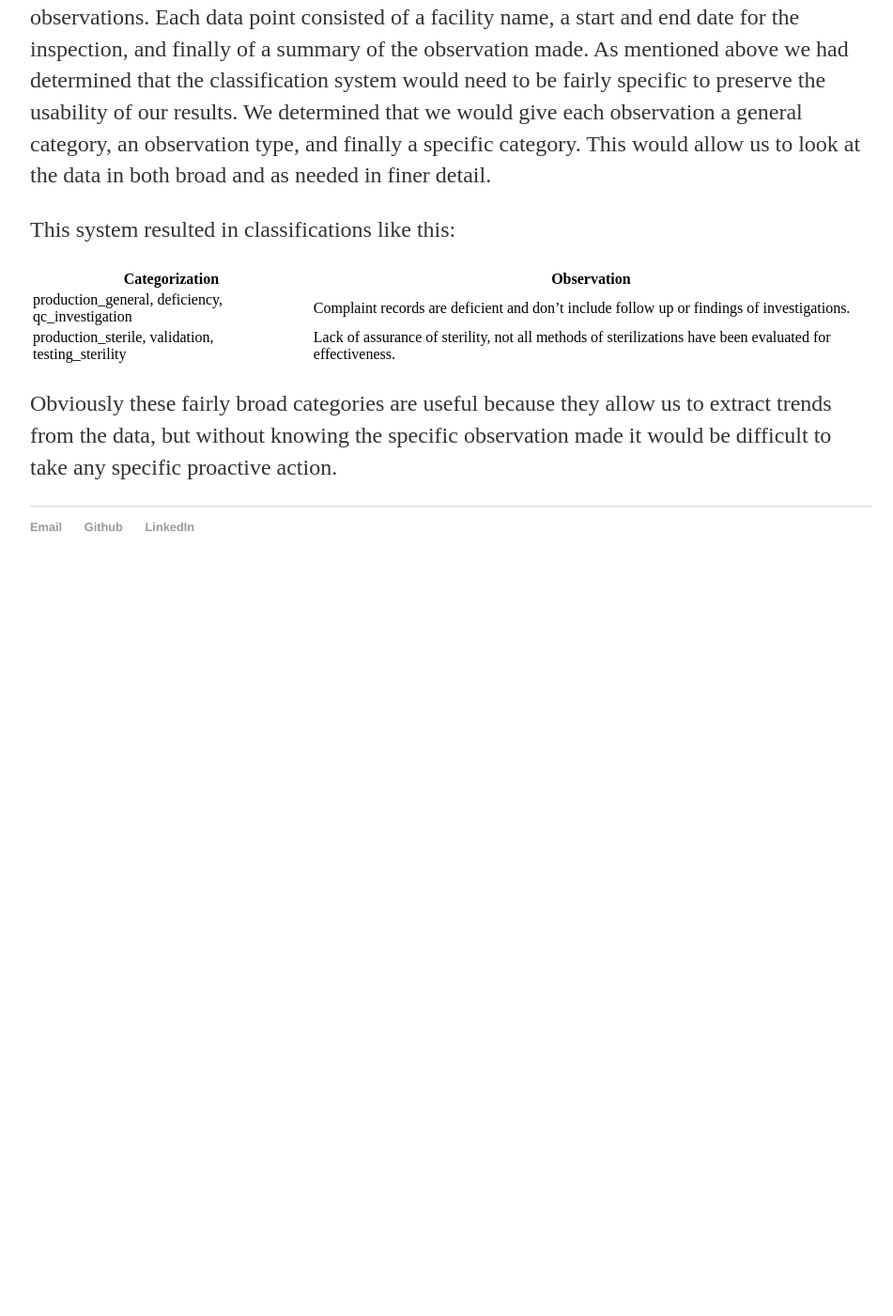
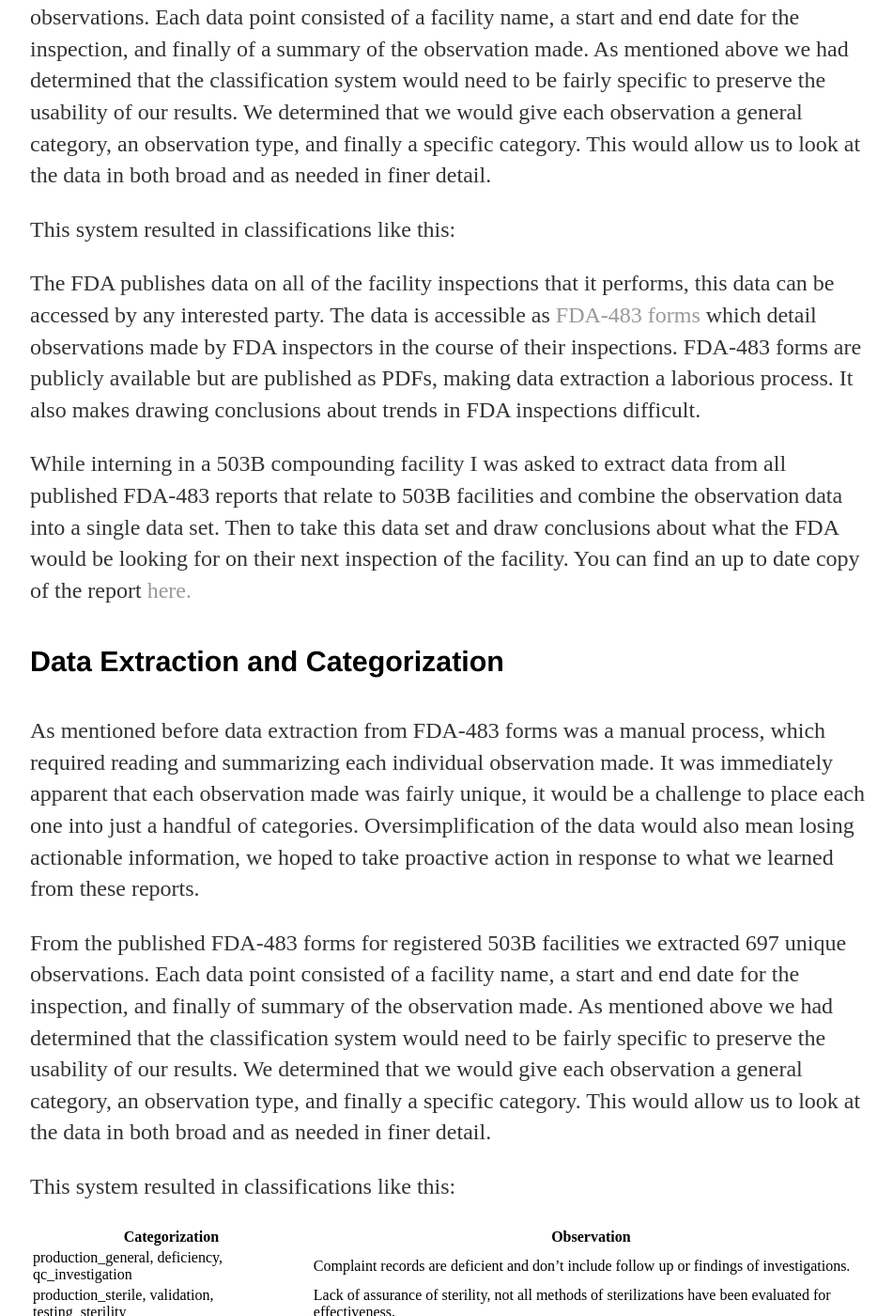
Before and after one commit to m6urns/m6urns.github.io, a Jekyll site: the page built from _posts/2021-07-09-fda503b-r.md, in a window 1280 px wide and 1400 px high, scrolled down 1047 px. Shown: the whole window at 94% size, without its empty margins (160-1111 px from the left). Built offline with Jekyll 4.4.1, drawn with Linux system fonts in a browser that asks for light colours; before the commit the page ends 1677 px from its top, so only the background shows below that.

Commit message:
table???

```diff
--- a/_posts/2021-07-09-fda503b-r.md
+++ b/_posts/2021-07-09-fda503b-r.md
@@ -17,9 +17,21 @@ From the published FDA-483 forms for registered 503B facilities we extracted 697
 
 This system resulted in classifications like this:
 
-| Categorization                                                      | Observation                                                                                                                                            |
-|-----------------------------------------------------------------|--------------------------------------------------------------------------------------------------------------------------------------|
-| production_general, deficiency, qc_investigation | Complaint records are deficient and don't include follow up or findings of investigations.                     |
-| production_sterile, validation, testing_sterility      | Lack of assurance of sterility, not all methods of sterilizations have been evaluated for effectiveness. |
+The FDA publishes data on all of the facility inspections that it performs, this data can be accessed by any interested party. The data is accessible as [FDA-483 forms](https://www.fda.gov/drugs/human-drug-compounding/registered-outsourcing-facilities#3) which detail observations made by FDA inspectors in the course of their inspections. FDA-483 forms are publicly available but are published as PDFs, making data extraction a laborious process. It also makes drawing conclusions about trends in FDA inspections difficult.
+
+While interning in a 503B compounding facility I was asked to extract data from all published FDA-483 reports that relate to 503B facilities and combine the observation data into a single data set. Then to take this data set and draw conclusions about what the FDA would be looking for on their next inspection of the facility. You can find an up to date copy of the report [here.](https://www.mattburns.info/FDA-483.html)
+
+#### Data Extraction and Categorization
+
+As mentioned before data extraction from FDA-483 forms was a manual process, which required reading and summarizing each individual observation made. It was immediately apparent that each observation made was fairly unique, it would be a challenge to place each one into just a handful of categories. Oversimplification of the data would also mean losing actionable information, we hoped to take proactive action in response to what we learned from these reports.
+
+From the published FDA-483 forms for registered 503B facilities we extracted 697 unique observations. Each data point consisted of a facility name, a start and end date for the inspection, and finally of summary of the observation made. As mentioned above we had determined that the classification system would need to be fairly specific to preserve the usability of our results. We determined that we would give each observation a general category, an observation type, and finally a specific category. This would allow us to look at the data in both broad and as needed in finer detail.
+
+This system resulted in classifications like this:
+
+| Categorization | Observation |
+|--|--|
+| production_general, deficiency, qc_investigation | Complaint records are deficient and don't include follow up or findings of investigations. |
+| production_sterile, validation, testing_sterility | Lack of assurance of sterility, not all methods of sterilizations have been evaluated for effectiveness. |
 
 Obviously these fairly broad categories are useful because they allow us to extract trends from the data, but without knowing the specific observation made it would be difficult to take any specific proactive action.
```
